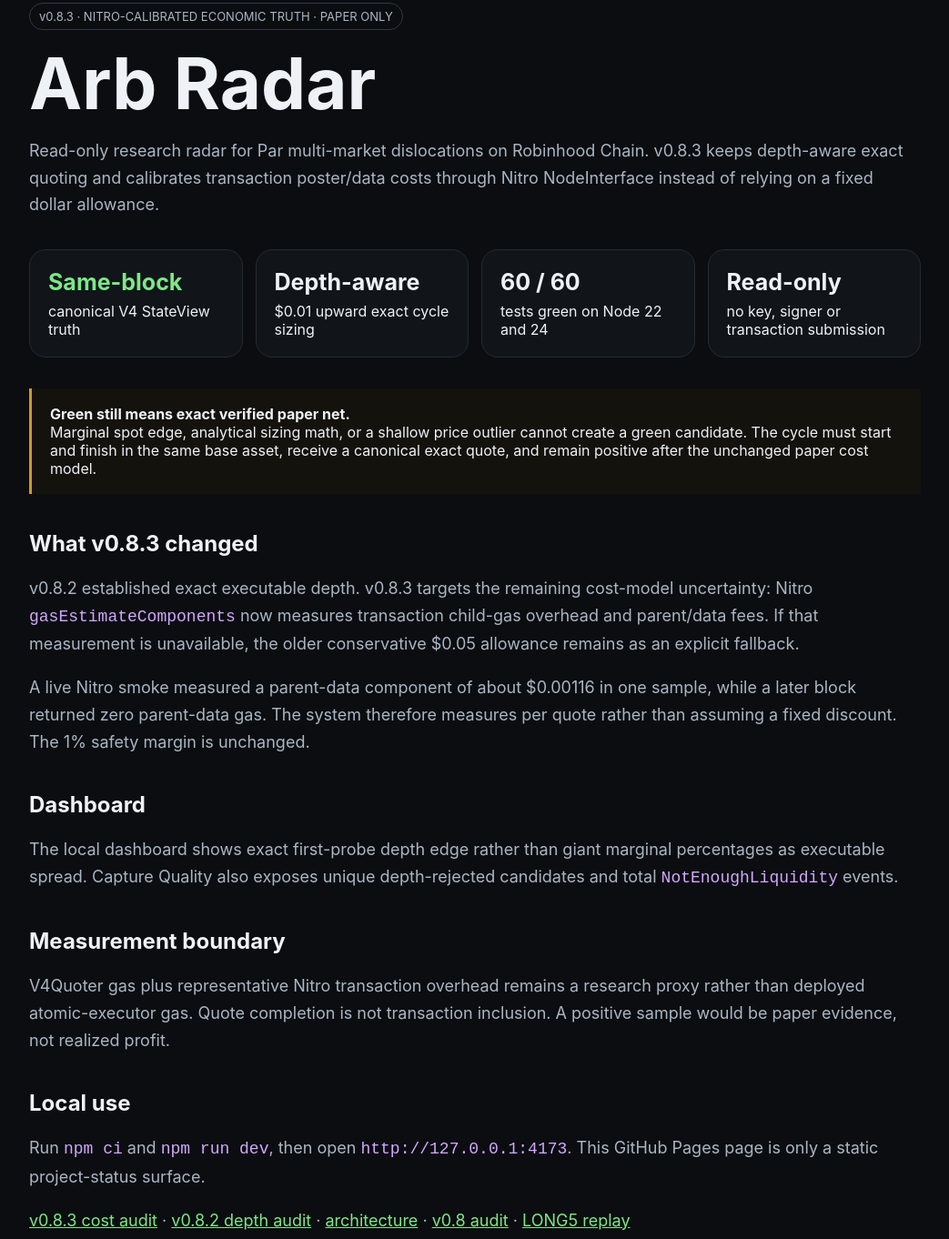
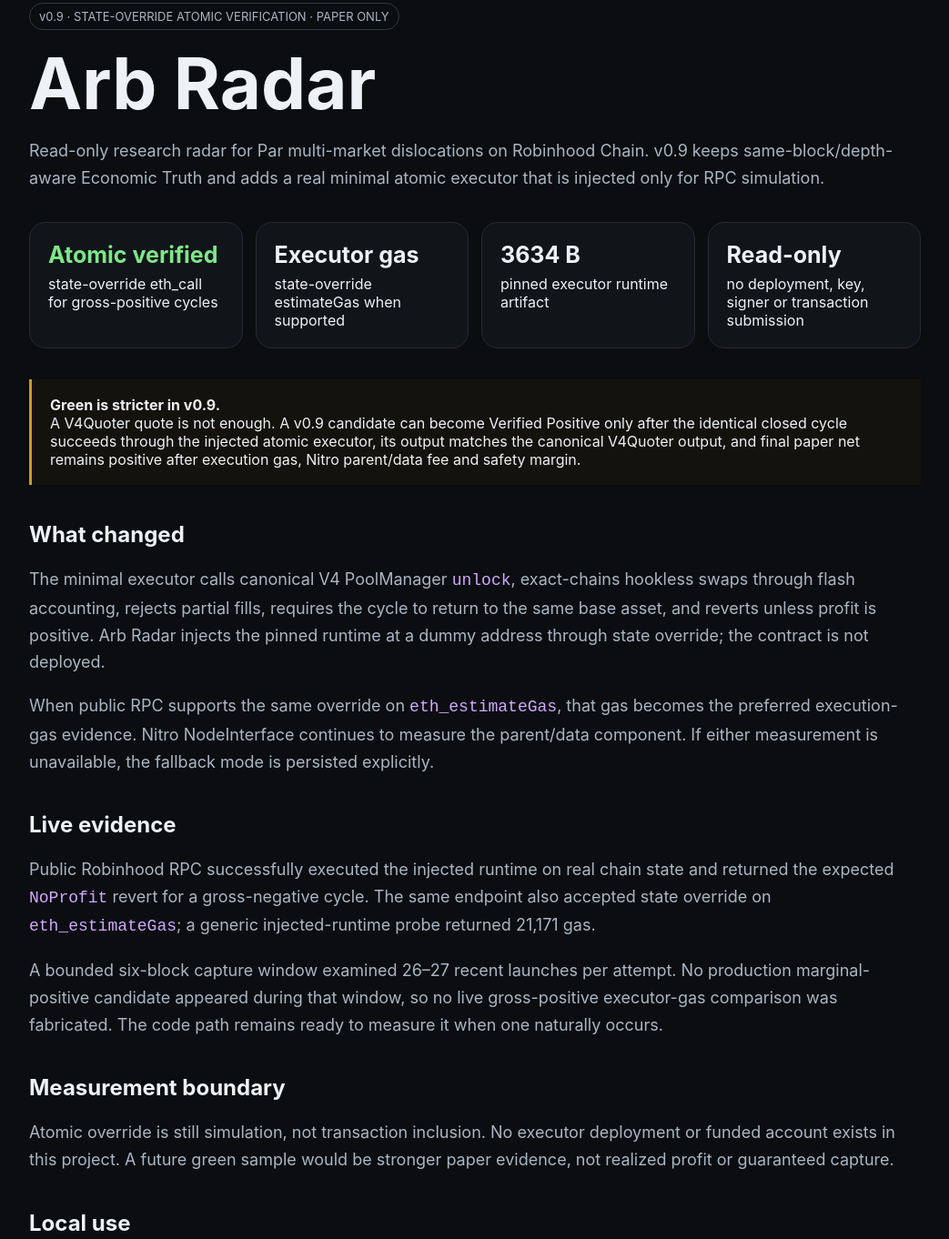
Before and after one commit to mehmetyildiz03/arb-radar, a website: page docs/index.html in a window 1280 px wide. Shown: the part 53-1415 px from the top of the page at 91% size, without its empty margins (118-1161 px from the left). Drawn offline with Linux system fonts and the light colour scheme.

Commit message:
docs(v0.9): refresh Pages atomic status

```diff
--- a/docs/index.html
+++ b/docs/index.html
@@ -3,7 +3,7 @@
 <head>
   <meta charset="utf-8">
   <meta name="viewport" content="width=device-width,initial-scale=1">
-  <title>Arb Radar · v0.8.3 Economic Truth</title>
+  <title>Arb Radar · v0.9 Atomic Override</title>
   <style>
     :root{color-scheme:dark;font-family:Inter,ui-sans-serif,system-ui,sans-serif;background:#0b0d10;color:#eef2f7}
     body{margin:0}.wrap{max-width:980px;margin:auto;padding:56px 24px}
@@ -19,36 +19,38 @@
 </head>
 <body>
   <main class="wrap">
-    <span class="badge">v0.8.3 · NITRO-CALIBRATED ECONOMIC TRUTH · PAPER ONLY</span>
+    <span class="badge">v0.9 · STATE-OVERRIDE ATOMIC VERIFICATION · PAPER ONLY</span>
     <h1>Arb Radar</h1>
-    <p>Read-only research radar for Par multi-market dislocations on Robinhood Chain. v0.8.3 keeps depth-aware exact quoting and calibrates transaction poster/data costs through Nitro NodeInterface instead of relying on a fixed dollar allowance.</p>
+    <p>Read-only research radar for Par multi-market dislocations on Robinhood Chain. v0.9 keeps same-block/depth-aware Economic Truth and adds a real minimal atomic executor that is injected only for RPC simulation.</p>
 
     <section class="grid">
-      <article class="card"><strong class="ok">Same-block</strong><span>canonical V4 StateView truth</span></article>
-      <article class="card"><strong>Depth-aware</strong><span>$0.01 upward exact cycle sizing</span></article>
-      <article class="card"><strong>60 / 60</strong><span>tests green on Node 22 and 24</span></article>
-      <article class="card"><strong>Read-only</strong><span>no key, signer or transaction submission</span></article>
+      <article class="card"><strong class="ok">Atomic verified</strong><span>state-override eth_call for gross-positive cycles</span></article>
+      <article class="card"><strong>Executor gas</strong><span>state-override estimateGas when supported</span></article>
+      <article class="card"><strong>3634 B</strong><span>pinned executor runtime artifact</span></article>
+      <article class="card"><strong>Read-only</strong><span>no deployment, key, signer or transaction submission</span></article>
     </section>
 
-    <div class="note"><strong>Green still means exact verified paper net.</strong><br>
-      Marginal spot edge, analytical sizing math, or a shallow price outlier cannot create a green candidate. The cycle must start and finish in the same base asset, receive a canonical exact quote, and remain positive after the unchanged paper cost model.
+    <div class="note"><strong>Green is stricter in v0.9.</strong><br>
+      A V4Quoter quote is not enough. A v0.9 candidate can become Verified Positive only after the identical closed cycle succeeds through the injected atomic executor, its output matches the canonical V4Quoter output, and final paper net remains positive after execution gas, Nitro parent/data fee and safety margin.
     </div>
 
-    <h2>What v0.8.3 changed</h2>
-    <p>v0.8.2 established exact executable depth. v0.8.3 targets the remaining cost-model uncertainty: Nitro <code>gasEstimateComponents</code> now measures transaction child-gas overhead and parent/data fees. If that measurement is unavailable, the older conservative $0.05 allowance remains as an explicit fallback.</p>
+    <h2>What changed</h2>
+    <p>The minimal executor calls canonical V4 PoolManager <code>unlock</code>, exact-chains hookless swaps through flash accounting, rejects partial fills, requires the cycle to return to the same base asset, and reverts unless profit is positive. Arb Radar injects the pinned runtime at a dummy address through state override; the contract is not deployed.</p>
 
-    <p>A live Nitro smoke measured a parent-data component of about $0.00116 in one sample, while a later block returned zero parent-data gas. The system therefore measures per quote rather than assuming a fixed discount. The 1% safety margin is unchanged.</p>
+    <p>When public RPC supports the same override on <code>eth_estimateGas</code>, that gas becomes the preferred execution-gas evidence. Nitro NodeInterface continues to measure the parent/data component. If either measurement is unavailable, the fallback mode is persisted explicitly.</p>
 
-    <h2>Dashboard</h2>
-    <p>The local dashboard shows exact first-probe depth edge rather than giant marginal percentages as executable spread. Capture Quality also exposes unique depth-rejected candidates and total <code>NotEnoughLiquidity</code> events.</p>
+    <h2>Live evidence</h2>
+    <p>Public Robinhood RPC successfully executed the injected runtime on real chain state and returned the expected <code>NoProfit</code> revert for a gross-negative cycle. The same endpoint also accepted state override on <code>eth_estimateGas</code>; a generic injected-runtime probe returned 21,171 gas.</p>
+
+    <p>A bounded six-block capture window examined 26–27 recent launches per attempt. No production marginal-positive candidate appeared during that window, so no live gross-positive executor-gas comparison was fabricated. The code path remains ready to measure it when one naturally occurs.</p>
 
     <h2>Measurement boundary</h2>
-    <p>V4Quoter gas plus representative Nitro transaction overhead remains a research proxy rather than deployed atomic-executor gas. Quote completion is not transaction inclusion. A positive sample would be paper evidence, not realized profit.</p>
+    <p>Atomic override is still simulation, not transaction inclusion. No executor deployment or funded account exists in this project. A future green sample would be stronger paper evidence, not realized profit or guaranteed capture.</p>
 
     <h2>Local use</h2>
     <p>Run <code>npm ci</code> and <code>npm run dev</code>, then open <code>http://127.0.0.1:4173</code>. This GitHub Pages page is only a static project-status surface.</p>
 
-    <p><a href="V0.8.3_AUDIT.md">v0.8.3 cost audit</a> · <a href="V0.8.2_AUDIT.md">v0.8.2 depth audit</a> · <a href="ARCHITECTURE.md">architecture</a> · <a href="V0.8_AUDIT.md">v0.8 audit</a> · <a href="LONG5_REPLAY.md">LONG5 replay</a></p>
+    <p><a href="V0.9_AUDIT.md">v0.9 atomic audit</a> · <a href="V0.8.3_AUDIT.md">v0.8.3 cost audit</a> · <a href="V0.8.2_AUDIT.md">v0.8.2 depth audit</a> · <a href="ARCHITECTURE.md">architecture</a> · <a href="LONG5_REPLAY.md">LONG5 replay</a></p>
   </main>
 </body>
 </html>
```
